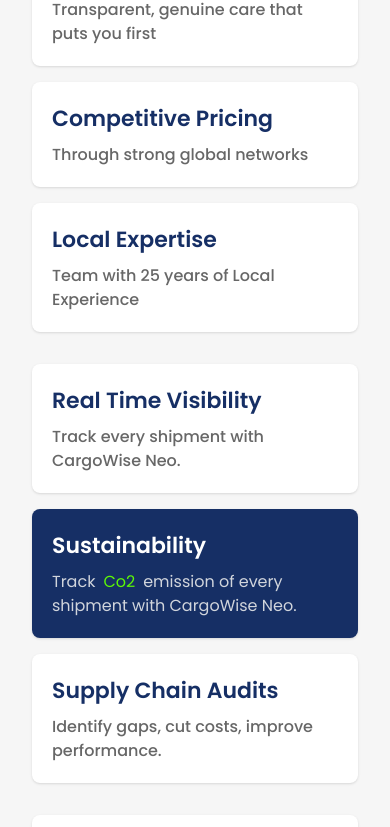
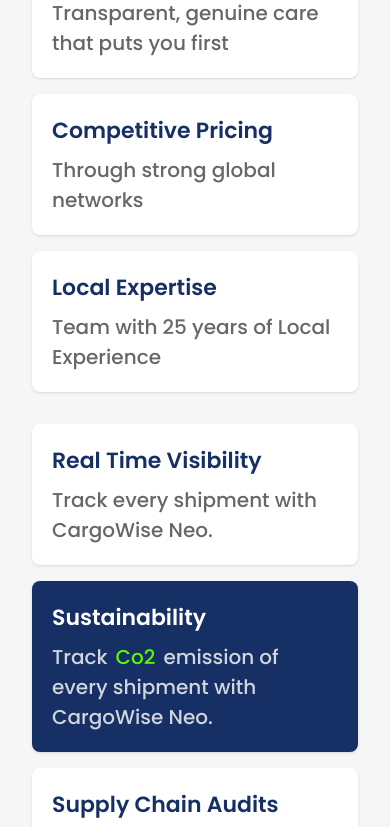
Before and after one commit to kanishka-gunatunga/nexus, a Next.js app: page /whyNexus in a window 390 px wide. Shown: the part 1140-1967 px from the top of the page. Built offline with nearby package versions, Linux system fonts and the light colour scheme.

Commit message:
why nexus font sizes

```diff
--- a/src/app/globals.css
+++ b/src/app/globals.css
@@ -314,6 +314,14 @@
 /*    }*/
 /*}*/
 
+
+.text-paragraph {
+    font-size: 20px;
+    font-family: Poppins;
+    font-weight: 500;
+    font-style: Medium;
+}
+
 @media (min-width: 1701px) and (max-width: 1900px) {
     .hero-image {
         width: 750px !important;
@@ -574,6 +582,7 @@
         height: 680px !important;
         top: -60px !important;
     }
+
     /*.hero-image img {*/
     /*    width: 100% !important;*/
     /*    height: 100% !important;*/
@@ -584,31 +593,39 @@
         height: 450px !important;
         top: -60px !important;
     }
+
     .logo-images {
         width: 1000px !important;
         height: 1000px !important;
     }
+
     .head-title {
         font-size: 50px !important;
         line-height: 1.2 !important;
     }
+
     .head-para {
         font-size: 22px !important;
         max-width: 500px !important;
     }
+
     .head-button {
         font-size: 22px !important;
         padding: 12px 24px !important;
     }
+
     .container {
         max-width: 1800px !important;
     }
+
     #mobile-hero-content h1 {
         font-size: 3rem !important;
     }
+
     #mobile-hero-content p {
         font-size: 1.25rem !important;
     }
+
     #mobile-hero-content button {
         font-size: 1.1rem !important;
         padding: 12px 24px !important;
@@ -622,6 +639,7 @@
         height: 950px !important;
         top: -65px !important;
     }
+
     /*.hero-image img {*/
     /*    width: 100% !important;*/
     /*    height: 100% !important;*/
@@ -632,51 +650,64 @@
         height: 550px !important;
         top: -70px !important;
     }
+
     .logo-images {
         width: 1250px !important;
         height: 1250px !important;
     }
+
     .head-title {
         font-size: 60px !important;
         line-height: 1.2 !important;
         margin-bottom: 30px !important;
     }
+
     .head-para {
         font-size: 26px !important;
         max-width: 600px !important;
         margin-bottom: 40px !important;
     }
+
     .head-button {
         font-size: 26px !important;
         padding: 14px 28px !important;
         border-radius: 12px !important;
     }
+
     .container {
         max-width: 2400px !important;
     }
+
     #hero-background-image {
         height: 700px !important;
     }
+
     #mobile-hero-content {
         padding: 24px !important;
     }
+
     #mobile-hero-content h1 {
         font-size: 3.5rem !important;
         margin-bottom: 24px !important;
     }
+
     #mobile-hero-content p {
         font-size: 1.5rem !important;
         margin-bottom: 32px !important;
     }
+
     #mobile-hero-content button {
         font-size: 1.3rem !important;
         padding: 16px 32px !important;
         border-radius: 12px !important;
     }
+
     nav {
         padding: 16px 32px !important;
     }
-    nav a, nav button {
+
+    nav a,
+    nav button {
         font-size: 20px !important;
     }
 }
@@ -718,24 +749,26 @@
 
     /* filter: invert(1); */
 }
+
 @media (max-width: 400px) {
     .cros-x-hero {
         height: fit-content;
 
     }
 
-    .clip-path-2-div{
+    .clip-path-2-div {
         height: fit-content;
     }
 
-    .right-image-div{
+    .right-image-div {
         width: 100%;
         height: 150px;
     }
 
-    .x-content-div{
+    .x-content-div {
         height: 150px;
     }
+
     .hero-title-2 {
         max-width: 6rem;
         font-size: 16px;
@@ -743,9 +776,9 @@
 }
 
 @media (max-width: 500px) and (min-width:400px) {
-     .hero-title-2 {
+    .hero-title-2 {
         max-width: 5rem;
-     }
+    }
 }
 
 @media (max-width: 968px) {
--- a/src/app/whyNexus/page.tsx
+++ b/src/app/whyNexus/page.tsx
@@ -62,15 +62,15 @@ const airAndSeaFreight = () => {
                     </div>
                     {/* Text Section */}
                     <div className="w-full lg:w-[70%] flex flex-col justify-center">
-                        <h2 className="mb-4 font-bold text-[32px] sm:text-[40px] md:text-[48px] lg:text-[55px] leading-[1.1] text-[#162F65] font-poppins">
+                        <h2 className="mb-4 font-bold text-[32px] sm:text-[40px] md:text-[60px] lg:text-[83px] leading-[1.1] text-[#162F65] font-poppins">
                             History &amp;
                         </h2>
 
-                        <h2 className="mb-4 font-bold text-[32px] sm:text-[40px] md:text-[48px] lg:text-[55px] leading-[1.1] text-[#162F65] font-poppins">
+                        <h2 className="mb-4 font-bold text-[32px] sm:text-[40px] md:text-[60px] lg:text-[83px] leading-[1.1] text-[#162F65] font-poppins">
                             Inspiration
                         </h2>
                         <p
-                            className="text-[16px] text-[#676767] font-poppins font-medium text-justify sm:text-left"
+                            className="text-[16px] text-[#676767] font-poppins lg:text-paragraph "
                         >
                             Nexus Logix is an Australian freight forwarder and logistics provider, headquartered in Brisbane. Founded by a group of seasoned industry professionals who recognised an opportunity to blend deep regional knowledge with modern systems and global networks, Nexus Logix operates akin to a finely tuned Fl pit crew supporting -customers as they race ahead towards their goals. From day one, our mission has been clear: to be the steadfast partner that understands your business needs and moves your cargo with precision and care.
                         </p>
@@ -86,7 +86,7 @@ const airAndSeaFreight = () => {
                             <h3 className="text-[22px] sm:text-[24px] md:text-[26px] lg:text-[28px] font-semibold text-[#162F65] mb-2">
                                 Delightful Service
                             </h3>
-                            <p className="text-[16px] sm:text-[18px] md:text-[20px] text-[#676767] font-poppins font-medium">
+                            <p className="text-paragraph sm:text-[18px] md:text-[20px] text-[#676767] font-poppins font-medium">
                                 Transparent, genuine care that puts you first
                             </p>
                         </div>
@@ -94,7 +94,7 @@ const airAndSeaFreight = () => {
                             <h3 className="text-[22px] sm:text-[24px] md:text-[26px] lg:text-[28px] font-semibold text-[#162F65] mb-2">
                                 Competitive Pricing
                             </h3>
-                            <p className="text-[16px] sm:text-[18px] md:text-[20px] text-[#676767] font-poppins font-medium">
+                            <p className="text-paragraph sm:text-[18px] md:text-[20px] text-[#676767] font-poppins font-medium">
                                 Through strong global networks
                             </p>
                         </div>
@@ -102,7 +102,7 @@ const airAndSeaFreight = () => {
                             <h3 className="text-[22px] sm:text-[24px] md:text-[26px] lg:text-[28px] font-semibold text-[#162F65] mb-2">
                                 Local Expertise
                             </h3>
-                            <p className="text-[16px] sm:text-[18px] md:text-[20px] text-[#676767] font-poppins font-medium">
+                            <p className="text-paragraph sm:text-[18px] md:text-[20px] text-[#676767] font-poppins font-medium">
                                 Team with 25 years of Local Experience
                             </p>
                         </div>
@@ -114,7 +114,7 @@ const airAndSeaFreight = () => {
                             <h3 className="text-[22px] sm:text-[24px] md:text-[26px] lg:text-[28px] font-semibold text-[#162F65] mb-2">
                                 Real Time Visibility
                             </h3>
-                            <p className="text-[16px] sm:text-[18px] md:text-[20px] text-[#676767] font-poppins font-medium">
+                            <p className="text-paragraph sm:text-[18px] md:text-[20px] text-[#676767] font-poppins font-medium">
                                 Track every shipment with CargoWise Neo.
                             </p>
                         </div>
@@ -124,16 +124,16 @@ const airAndSeaFreight = () => {
                                 Sustainability
                             </h3>
 
-                            <span className="text-[16px] sm:text-[18px] md:text-[20px] text-gray-300">
+                            <span className="text-paragraph sm:text-[18px] md:text-[20px] text-gray-300">
                                 Track
                             </span>
                             <span className="mx-1"></span>
 
-                            <span className="text-[16px] sm:text-[18px] md:text-[20px] text-[#5DF706] ">
+                            <span className="text-paragraph sm:text-[18px] md:text-[20px] text-[#5DF706] ">
                                 Co2
                             </span>
                             <span className="mx-1"></span>
-                            <span className="text-[16px] sm:text-[18px] md:text-[20px] text-gray-300">
+                            <span className="text-paragraph sm:text-[18px] md:text-[20px] text-gray-300">
                                 emission of every shipment with CargoWise Neo.
                             </span>
                         </div>
@@ -142,7 +142,7 @@ const airAndSeaFreight = () => {
                             <h3 className="text-[22px] sm:text-[24px] md:text-[26px] lg:text-[28px] font-semibold text-[#162F65] mb-2">
                                 Supply Chain Audits
                             </h3>
-                            <p className="text-[16px] sm:text-[18px] md:text-[20px] text-[#676767] font-poppins font-medium">
+                            <p className="text-paragraph sm:text-[18px] md:text-[20px] text-[#676767] font-poppins font-medium">
                                 Identify gaps, cut costs, improve performance.
                             </p>
                         </div>
@@ -154,7 +154,7 @@ const airAndSeaFreight = () => {
                             <h3 className="text-[22px] sm:text-[24px] md:text-[26px] lg:text-[28px] font-semibold text-[#162F65]">
                                 Powered by CargoWise
                             </h3>
-                            <p className="text-[16px] sm:text-[18px] md:text-[20px] text-[#676767] font-poppins font-medium">
+                            <p className="text-paragraph sm:text-[18px] md:text-[20px] text-[#676767] font-poppins font-medium">
                                 Manage Your Supply Chain with the World&rsquo;s Most trusted ERP
                             </p>
                         </div>
@@ -176,14 +176,14 @@ const airAndSeaFreight = () => {
                 </div>
 
                 <div className="absolute inset-0 flex items-center z-10 justify-center">
-                    <div className="max-w-7xl mx-auto px-4 sm:px-6 lg:pl-[190px] lg:pl-8  flex flex-col lg:flex-row justify-between items-center gap-8 vision-achievements">
+                    <div className="max-w-7xl mx-auto px-4 sm:px-6  lg:pl-8  flex flex-col lg:flex-row justify-between items-center gap-8 vision-achievements">
                         <div className="flex flex-col mb-4 text-center lg:text-left w-full lg:w-1/3  mr:[0] lg:mr-[60px] ">
                             <h2
-                                className="text-white font-poppins font-semibold text-[32px] sm:text-[40px] md:text-[48px] lg:text-[55px] leading-tight font-poppins"
+                                className="text-white font-poppins font-semibold text-[32px] sm:text-[40px] md:text-[48px] lg:text-[66px] leading-tight font-poppins"
                             >
                                 Vision
                             </h2>
-                            <h2 className="text-white font-poppins font-semibold text-[32px] sm:text-[40px] md:text-[48px] lg:text-[55px] leading-tight font-poppins">
+                            <h2 className="text-white font-poppins font-semibold text-[32px] sm:text-[40px] md:text-[48px] lg:text-[66px] leading-tight font-poppins">
                                 Achievements
                             </h2>
                         </div>
@@ -311,21 +311,21 @@ const airAndSeaFreight = () => {
 
                     {/* Text Content */}
                     <div className="flex-1 flex flex-col justify-center">
-                        <h2 className="font-bold text-[32px] sm:text-[40px] md:text-[48px] lg:text-[55px] leading-[1.1] text-[#162F65] font-poppins">
+                        <h2 className="font-bold text-[32px] sm:text-[40px] md:text-[48px] lg:text-[67px] leading-[1.1] text-[#162F65] font-poppins">
                             Sustainability
                         </h2>
 
-                        <h2 className="mb-4 font-bold text-[32px] sm:text-[40px] md:text-[48px] lg:text-[55px] leading-[1.1] text-[#162F65] font-poppins">
+                        <h2 className="mb-4 font-bold text-[32px] sm:text-[40px] md:text-[48px] lg:text-[67px] leading-[1.1] text-[#162F65] font-poppins">
                             at Nexus Logix
                         </h2>
 
 
-                        <p className="font-poppins font-medium text-[24px] text-[#162F65] mb-2">
+                        <p className="font-poppins font-semibold text-[24px] text-[#162F65] mb-2">
                             Moving Freight. Minimising Footprint. Or Moving Freight Towards a Greener Future or Moving Greener
                         </p>
 
                         {/* <p className="font-poppins font-medium text-[18px] text-[#676767] mb-4 leading-relaxed text-justify md:text-left"> */}
-                        <p className="font-poppins font-medium text-xs sm:text-sm lg:text-base text-[#676767] leading-relaxed text-justify md:text-left">
+                        <p className="font-poppins font-normal text-xs sm:text-sm lg:text-base text-[#676767] leading-relaxed text-justify md:text-left">
                             At Nexus Logix, sustainability is a conscious mindset that drives every decision we make. As a majority Australian-owned company with a global footprint, we are committed to reducing our environmental impact while empowering our customers to do the same. Our approach integrates green strategies at every level - from the partners we choose and the technology we invest in, to the everyday practices that guide our operations.
                         </p>
 
@@ -340,7 +340,7 @@ const airAndSeaFreight = () => {
 
             <div className="max-w-7xl mx-auto px-8 sm:px-6 lg:px-8 mt-[50px] lg:mt-[100px]">
                 <div className="flex flex-row justify-center mb-12">
-                    <h2 className="font-bold text-[32px] sm:text-[40px] md:text-[48px] lg:text-[55px] leading-[1.1] text-[#162F65] font-poppins">
+                    <h2 className="font-bold text-[32px] sm:text-[40px] md:text-[48px] lg:text-[67px] leading-[1.1] text-[#162F65] font-poppins">
                         Our Focus Areas
                     </h2>
                 </div>
```
